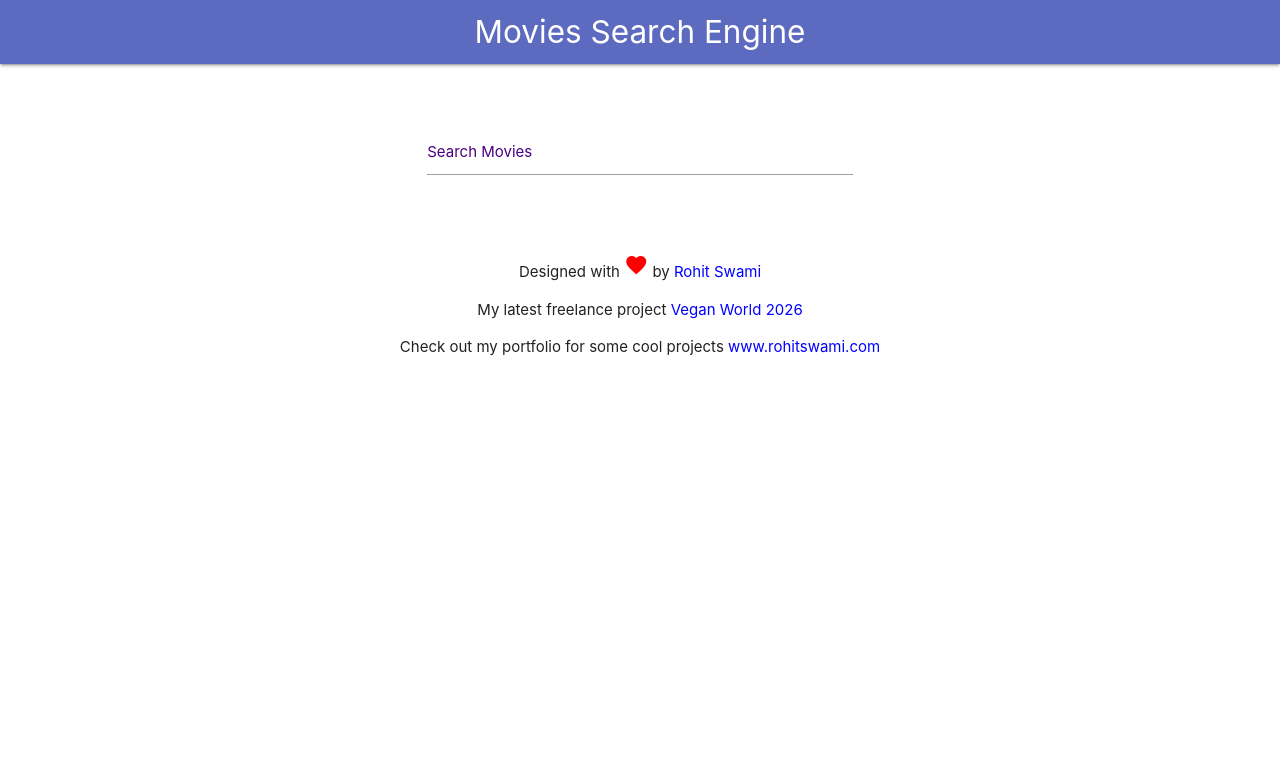
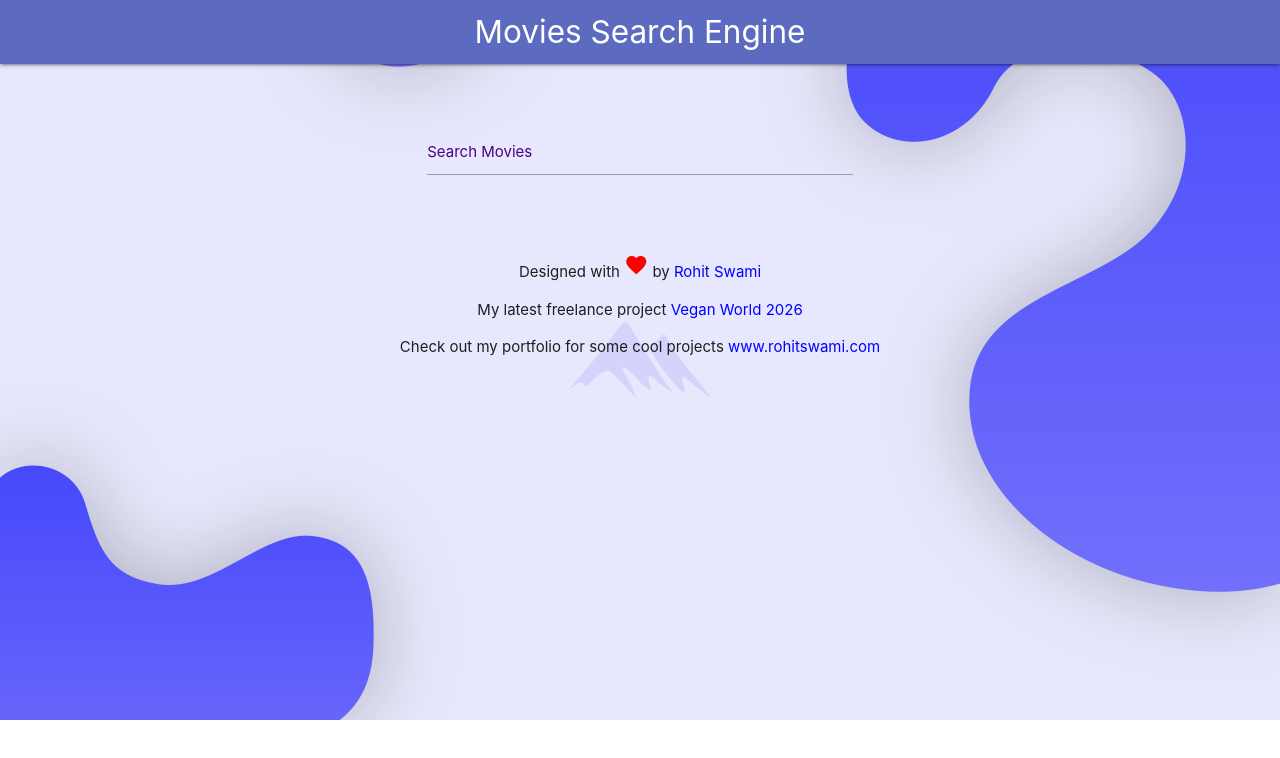
Before and after one commit to rowhitswami/R2D2-Task, a plain HTML site: page index.html in a window 1280 px wide. Drawn offline with nearby package versions, Linux system fonts and the light colour scheme; the site is published under a folder, as on GitHub Pages, so addresses that start at the root find nothing.

Commit message:
Change Relative Path

```diff
--- a/css/style.css
+++ b/css/style.css
@@ -7,7 +7,7 @@
 
 .background-image {
   overflow-x: hidden;;
-  background-image: url("/img/background.png");
+  background-image: url("../img/background.png");
   /*background-position: center; */
   background-repeat: no-repeat;
   background-size: cover;
```
